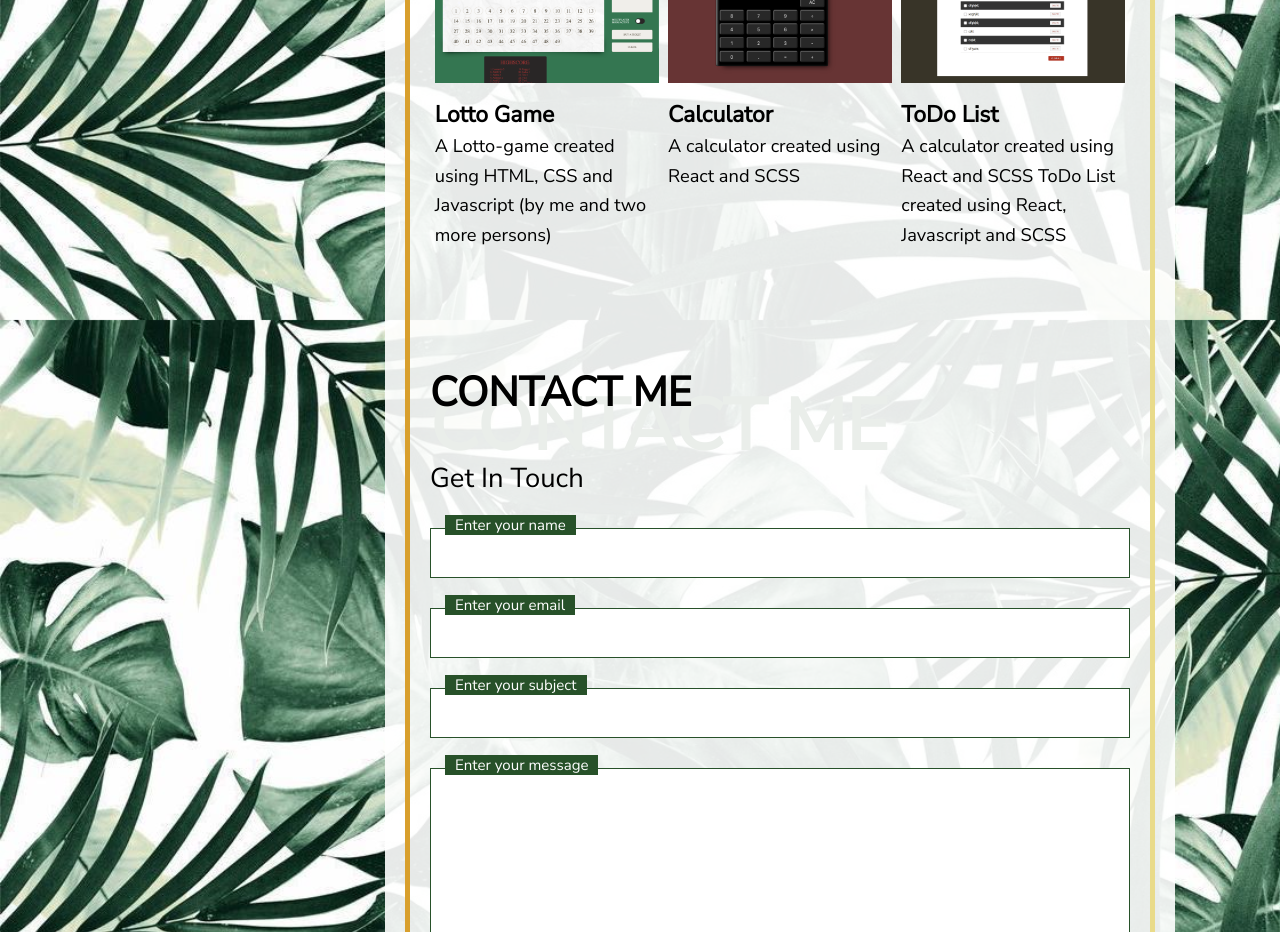
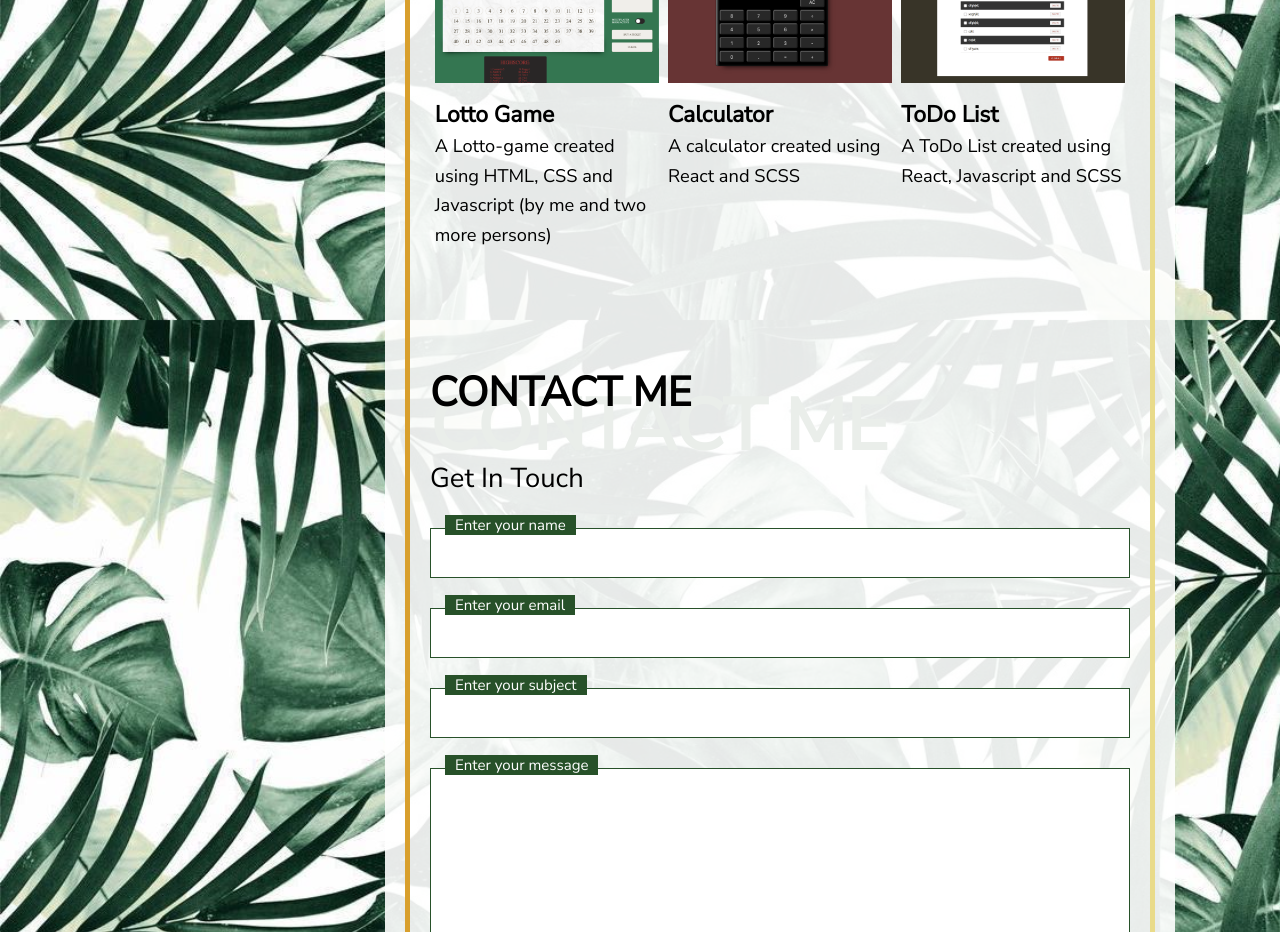
Before and after one commit to atranarta/portfolio, a React (Create React App) app: page / in a window 1280 px wide. Shown: the part 1280-2212 px from the top of the page. Built offline with nearby package versions, Linux system fonts and the light colour scheme.

Commit message:
Moved svg-icons in to separate files

```diff
--- /dev/null
+++ b/src/components/portfolios/linkIcon.js
@@ -0,0 +1,9 @@
+import React from "react";
+
+const LinkIcon = () => {
+  return (
+    <svg xmlns="http://www.w3.org/2000/svg" width="24" height="24" viewBox="0 0 24 24" fill="none" stroke="currentColor" stroke-width="2" stroke-linecap="round" stroke-linejoin="round"><path d="M10 13a5 5 0 0 0 7.54.54l3-3a5 5 0 0 0-7.07-7.07l-1.72 1.71"></path><path d="M14 11a5 5 0 0 0-7.54-.54l-3 3a5 5 0 0 0 7.07 7.07l1.71-1.71"></path></svg>
+  )
+};
+
+export default LinkIcon;
--- /dev/null
+++ b/src/components/portfolios/loupeIcon.js
@@ -0,0 +1,9 @@
+import React from "react";
+
+const LoupeIcon = () => {
+  return (
+    <svg xmlns="http://www.w3.org/2000/svg" width="24" height="24" viewBox="0 0 24 24" fill="none" stroke="currentColor" stroke-width="2" stroke-linecap="round" stroke-linejoin="round"><circle cx="11" cy="11" r="8"></circle><line x1="21" y1="21" x2="16.65" y2="16.65"></line><line x1="11" y1="8" x2="11" y2="14"></line><line x1="8" y1="11" x2="14" y2="11"></line></svg>
+  )
+};
+
+export default LoupeIcon;
--- a/src/components/portfolios/portfolio.js
+++ b/src/components/portfolios/portfolio.js
@@ -2,6 +2,8 @@
 import Lotto_game from './../../img/portfolios/lotto-game.png';
 import Calculator from './../../img/portfolios/calculator.png';
 import ToDo_List from './../../img/portfolios/todo-list.png';
+import LoupeIcon from './loupeIcon';
+import LinkIcon from './linkIcon';
 
 const portfolios = [
   {
@@ -17,7 +19,7 @@
   {
     img: ToDo_List,
     title: "ToDo List",
-    text: "A calculator created using React and SCSS ToDo List created using React, Javascript and SCSS"
+    text: "A ToDo List created using React, Javascript and SCSS"
   },
 ]
 
@@ -30,11 +32,13 @@
         <ul>
           <li onClick={() => setShowPopup(!showPopup)}>
             <button>
-              <svg xmlns="http://www.w3.org/2000/svg" width="24" height="24" viewBox="0 0 24 24" fill="none" stroke="currentColor" stroke-width="2" stroke-linecap="round" stroke-linejoin="round"><circle cx="11" cy="11" r="8"></circle><line x1="21" y1="21" x2="16.65" y2="16.65"></line><line x1="11" y1="8" x2="11" y2="14"></line><line x1="8" y1="11" x2="14" y2="11"></line></svg>
+              <LoupeIcon />
             </button>
           </li>
           <li>
-            <a rel="noopener noreferrer" target="_blank" href="/"><svg xmlns="http://www.w3.org/2000/svg" width="24" height="24" viewBox="0 0 24 24" fill="none" stroke="currentColor" stroke-width="2" stroke-linecap="round" stroke-linejoin="round"><path d="M10 13a5 5 0 0 0 7.54.54l3-3a5 5 0 0 0-7.07-7.07l-1.72 1.71"></path><path d="M14 11a5 5 0 0 0-7.54-.54l-3 3a5 5 0 0 0 7.07 7.07l1.71-1.71"></path></svg></a>
+            <a rel="noopener noreferrer" target="_blank" href="/">
+              <LinkIcon />
+            </a>
           </li>
         </ul>
       </div>
```
